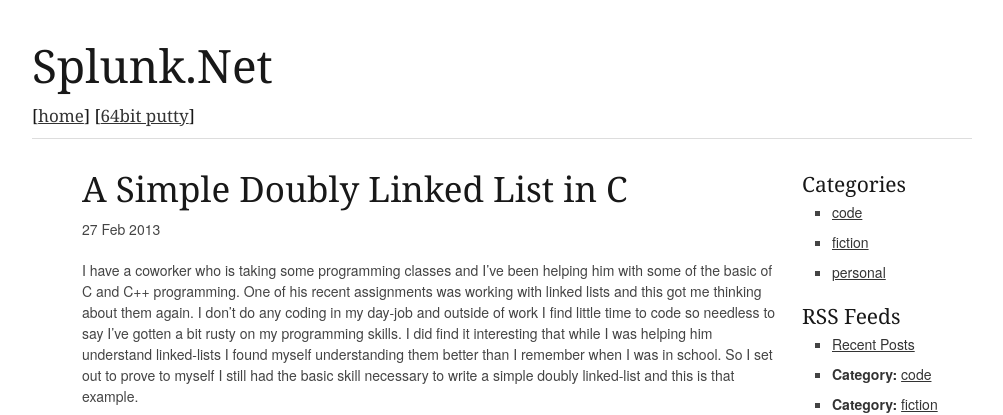
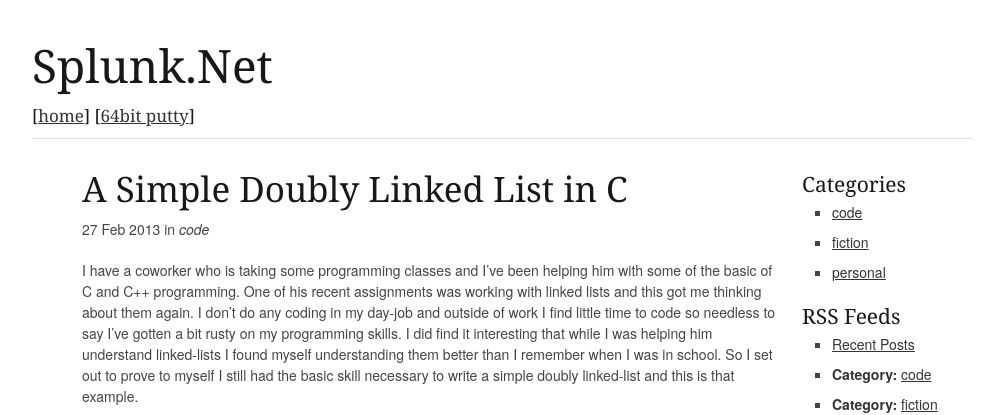
Before and after one commit to taddev/taddev.github.io, a Jekyll site: the page built from _posts/2013-02-27-a-simple-doubly-linked-list-in-C.md, in a window 1280 px wide. Shown: the top 415 px of the page, without its empty margins (138-1141 px from the left). Built offline with Jekyll 4.4.1, drawn with Linux system fonts in a browser that asks for light colours; comment, search, counter and statistics services are not loaded.

Commit message:
many adds

```diff
--- a/_layouts/post.html
+++ b/_layouts/post.html
@@ -2,7 +2,7 @@
 layout: default
 ---
 <h2>{{ page.title }}</h2>
-<p class="meta">{{ page.date | date_to_string }}</p>
+<p class="meta">{{ page.date | date_to_string }} in <em>{{ page.categories | first }}</em></p>
 
 <div class="post">
 {{ content }}
```
